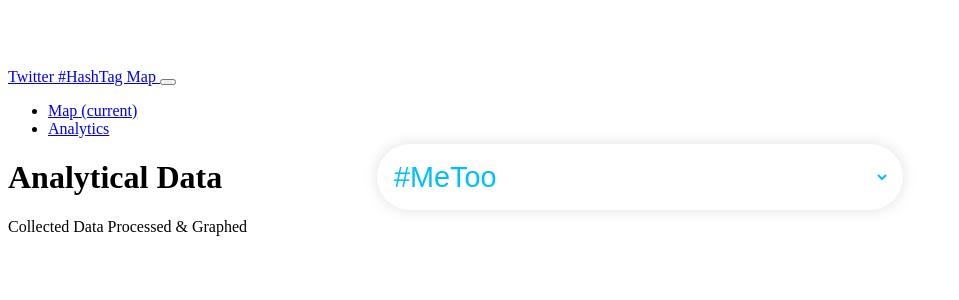
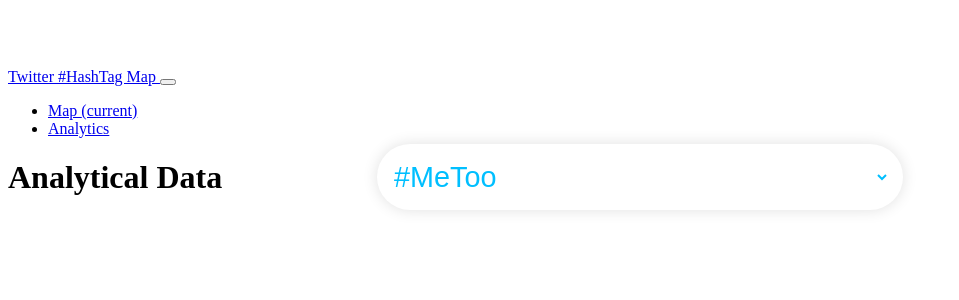
Before and after one commit to MichaelDao/Twitter-Heatmap, a Flask app: template vicSafe/templates/public/about.html in a window 1280 px wide. Shown: the top 300 px of the page, without its empty margins (0-959 px from the left). Run offline with Flask 2, Linux system fonts and the light colour scheme; the template is opened without the code that fills it, so the values that code supplies are empty; parts of the project's set-up code (start-up, migrations or seed data) failed here and were passed over; some libraries are stand-ins or nearby versions.

Commit message:
Update about.html

```diff
--- a/vicSafe/templates/public/about.html
+++ b/vicSafe/templates/public/about.html
@@ -4,7 +4,6 @@
 <div class="container">
     <h1 class="mt-5">Analytical Data</h1>
     <div class="row">
-        <p class="lead">Collected Data Processed & Graphed</p>
     </div>
     <br>
 </div>
```
